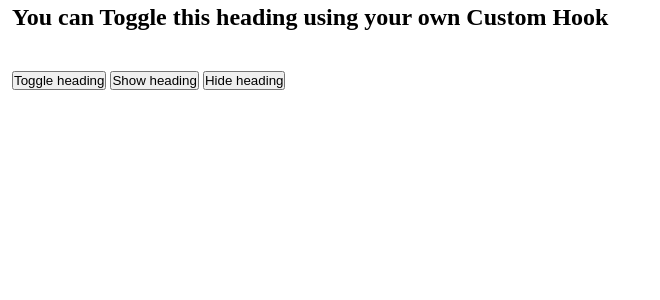
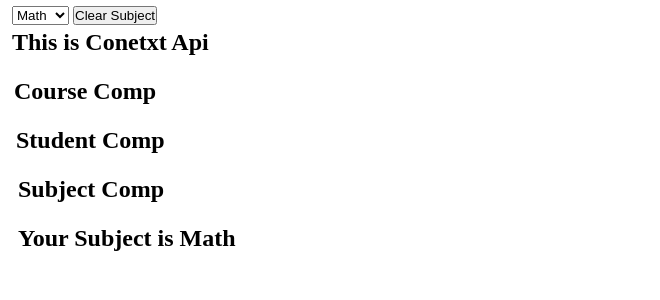
Before and after one commit to xsparsh1/React, a React (Vite) app: page / in a window 1280 px wide. Shown: the top 300 px of the page, without its empty margins (0-660 px from the left). Built offline with nearby package versions, Linux system fonts and the light colour scheme.

Commit message:
Context Api in React

```diff
--- a/src/App.jsx
+++ b/src/App.jsx
@@ -31,6 +31,7 @@ import Array from "./practice_Part_2/ArrayUpdation/Array";
 import { ActionState } from "./practice_Part_2/UseActionState/ActionState";
 import { Id } from "./practice_Part_2/UseId/Id";
 import { Custom } from "./practice_Part_2/CustomHooks/Custom";
+import { Comp1 } from "./practice_Part_2/ContextApi/1stComp";
 
 
 //CC - Controlled Components.
@@ -70,7 +71,8 @@ function App(){
         {/* <Array/> */}
         {/* <ActionState/> */}
         {/* <Id/> */}
-        <Custom/>
+        {/* <Custom/> */}
+        <Comp1/>
   </div>
   );
 }
--- /dev/null
+++ b/src/practice_Part_2/ContextApi/1stComp.jsx
@@ -0,0 +1,34 @@
+import { Comp2 } from "./2ndComp";
+import { Subject } from "./Context";
+import {useState} from "react";
+
+export function Comp1(){
+
+    //State Creation
+    const [subject,setSubject]=useState('Math')
+
+    return(
+        <div>
+
+            {/* Context Wrapper */}
+            <Subject.Provider value={subject}>
+
+                <select defaultValue={subject} onChange={(e)=>setSubject(e.target.value)}>
+                    <option>{subject}</option>
+                    <option>php</option>
+                    <option>React</option>
+                    <option>Java</option>
+                    <option>C++</option>
+                </select>
+
+                <button onClick={()=>setSubject('')}>Clear Subject</button>
+
+                <h2>This is Conetxt Api</h2>
+                <br/>
+
+                <Comp2/>
+
+            </Subject.Provider>
+        </div>
+    )
+}
--- /dev/null
+++ b/src/practice_Part_2/ContextApi/2ndComp.jsx
@@ -0,0 +1,11 @@
+import { Comp3 } from "./3rdComp";
+
+export function Comp2(){
+    return(
+        <div>
+            <h2>Course Comp</h2>
+            <br/>
+            <Comp3/>
+        </div>
+    )
+}
--- /dev/null
+++ b/src/practice_Part_2/ContextApi/3rdComp.jsx
@@ -0,0 +1,11 @@
+import { Comp4 } from "./4thComp";
+
+export function Comp3(){
+    return(
+        <div>
+            <h2>Student Comp</h2>
+            <br/>
+            <Comp4/>
+        </div>
+    )
+}
--- /dev/null
+++ b/src/practice_Part_2/ContextApi/4thComp.jsx
@@ -0,0 +1,16 @@
+import { useContext } from "react"
+import { Subject } from "./Context";
+
+export function Comp4(){
+
+    //Using Context Value from 1st Comp directly to last Comp in hierarchy.
+    const sub=useContext(Subject);
+
+    return(
+        <div>
+            <h2>Subject Comp</h2>
+            <br/>
+            <h2>Your Subject is {sub}</h2>
+        </div>
+    )
+}
--- /dev/null
+++ b/src/practice_Part_2/ContextApi/Context.jsx
@@ -0,0 +1,4 @@
+import {createContext} from "react";
+
+//Context Api Creation
+export const Subject=createContext("maths");
```
